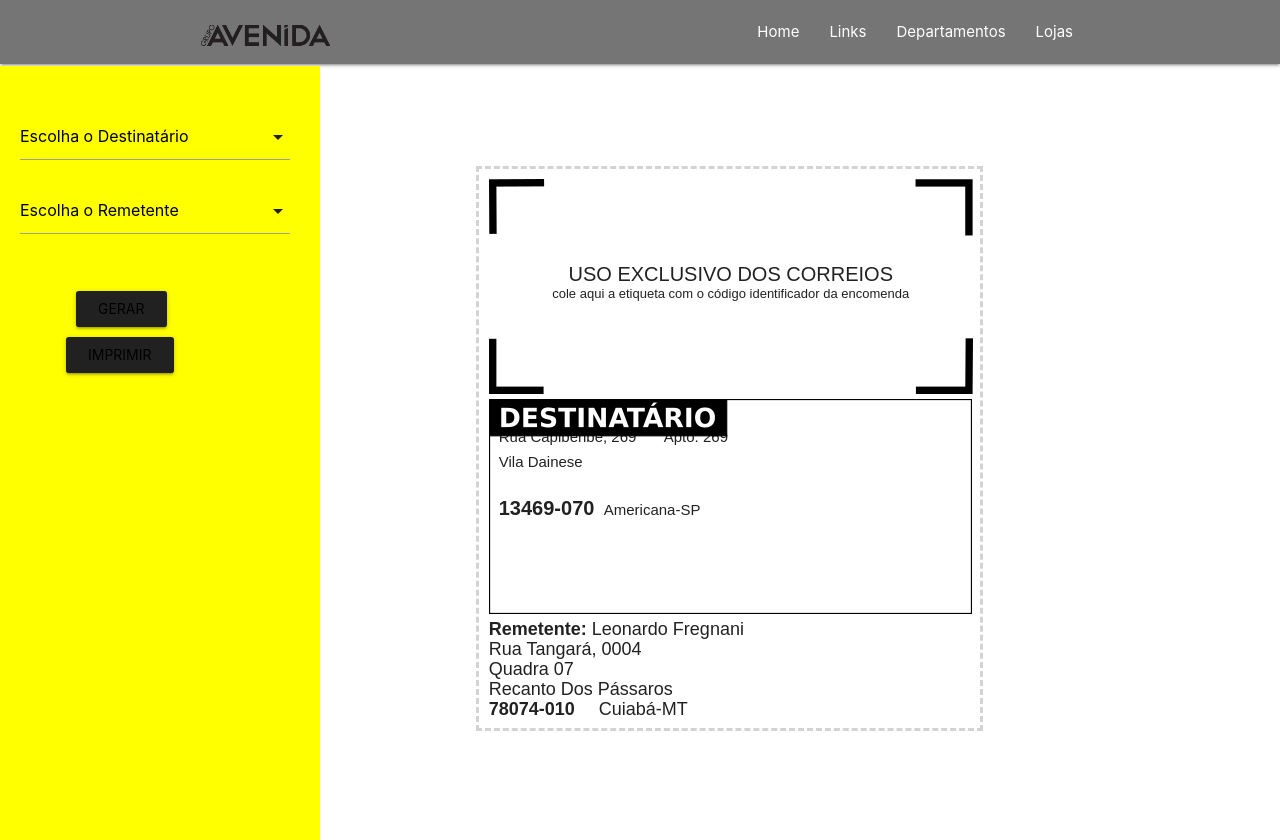
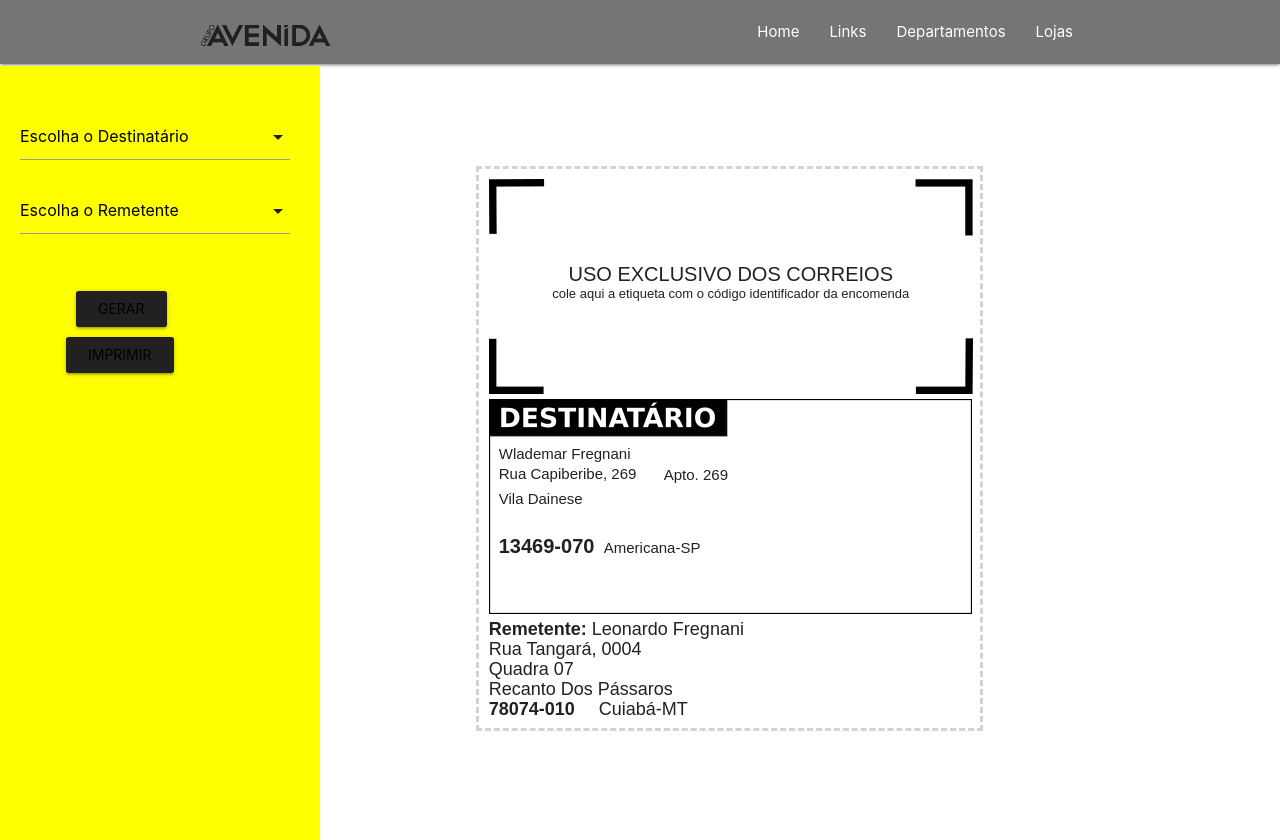
Before and after one commit to CleverssonHames/intranetgav, a Django app: template templates/intranet/etiqueta_correios.html in a window 1280 px wide; the page is wider, and only the part inside the window is pictured. Shown: the top 840 px of that part. Run offline with Django 3.2, Linux system fonts and the light colour scheme; the template is opened without the code that fills it, so the values that code supplies are empty.

Commit message:
teste 1.2

```diff
--- a/templates/intranet/etiqueta_correios.html
+++ b/templates/intranet/etiqueta_correios.html
@@ -48,7 +48,7 @@
     <div class="recorte impressao">
         <div class="layout-destino">
             <img src="/static/imagens/rect4807.png" alt="">
-            <p class="nome_destino">{{ emp.filial }}</p>
+            <p class="nome_destino">Wlademar Fregnani</p>
             <p class="endereco_destino">Rua Capiberibe, 269</p>
             <p class="complemento_destino">Apto. 269</p>
             <p class="bairro_destino">Vila Dainese</p>
```
